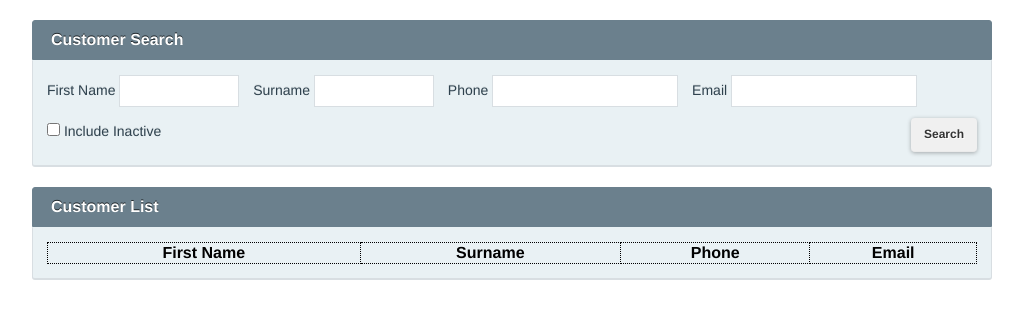
After one commit to RichardWuTry/herb, a PHP site: page /DbName/Tpl/Customer/search.html in a window 1280 px wide. The commit adds this page. Shown: the top 319 px of the page, without its empty margins (128-1151 px from the left). Run offline with PHP 8.4, Linux system fonts and the light colour scheme; lists and menus that the app fills with data are empty; some libraries are stand-ins or nearby versions.

Commit message:
add Customer Search module

```diff
--- a/Public/css/common.css
+++ b/Public/css/common.css
@@ -67,3 +67,11 @@ a {
 	left:0;
 	top:0;
 }
+
+.float_right {
+	float: right;
+}
+
+.float_left {
+	float: left;
+}
--- /dev/null
+++ b/Public/css/panel.css
@@ -0,0 +1,73 @@
+.panel_wrapper {
+	margin: 20px auto;
+}
+
+.panel_wrapper h1, .panel_wrapper h2, .panel_wrapper h3 {
+	border-color: #6b808d;
+	background-color: #6b808d;
+	border-radius: 3px 3px 0 0;
+	border-style: solid;
+	border-width: 1px;
+	color: #FFFFFF;
+	font-size: 16px;
+	font-weight: bold;
+	margin: 0;
+	padding: 8px 18px;
+	text-shadow: 0 -1px 0 rgba(0, 0, 0, 0.7);
+}
+
+.panel_wrapper .panelbody {
+	background-color: #E9F1F4;
+	border-color: #E9F1F4 #D8DEE2 #D8DEE2;
+	border-radius: 0 0 3px 3px;
+	border-style: solid;
+	border-width: 1px 1px 2px;
+	overflow: hidden;
+	padding: 1em;
+}
+
+.panelbody .ctrl {
+	margin-top: 10px;
+}
+
+.panel_wrapper label {
+	color: #2F424E;
+	cursor: text;
+	display: inline-block;
+	text-shadow: 0 -1px 0 rgba(100, 100, 100, 0.1);
+}
+
+.panel_wrapper input.text {
+	border: 1px solid #D8DEE2;
+	padding: 5px;
+}
+
+.panel_wrapper .btn {
+	background-color: #F0F0F0;
+	border-color: #EBEBEB;
+	border-radius: 4px 4px 4px 4px;
+	border-style: none none solid;
+	border-width: medium medium 1px;
+	box-shadow: 0 1px 4px rgba(0, 0, 0, 0.3);
+	color: #333333;
+	cursor: pointer;
+	font-size: 12px;
+	font-weight: bold;
+	height: 34px;
+	margin-left: 1px;
+	overflow: visible;
+	padding: 0 13px;
+	position: relative;
+	text-shadow: 1px 1px 0 #FFFFFF;
+	top: 1px;
+}
+
+.panelbody table {
+	width: 100%;
+	border-collapse: collapse;
+}
+
+.panelbody th, .panelbody td {
+	border-style: dotted;
+	border-width: 1px;
+}
--- /dev/null
+++ b/Tpl/Customer/search.html
@@ -0,0 +1,96 @@
+<include file="./Tpl/Public/headstart.html" />
+<title>Create New Customer</title>
+<link rel="stylesheet" href="__PUBLIC__/css/common.css" />
+<link rel="stylesheet" href="__PUBLIC__/css/panel.css" />
+<link rel="stylesheet" href="__PUBLIC__/css/head_panel.TopRightBtn.css" />
+<style>
+	header, #wrapper {
+		margin: 0 auto;
+		width: 960px;
+	}
+
+	header {
+		padding-bottom: 30px;
+	}
+
+	#wrapper {
+		clear: both;
+	}
+</style>
+<script src="http://code.jquery.com/jquery-1.7.2.min.js"></script>
+<script src="http://malsup.github.com/jquery.form.js"></script>
+<script src="__PUBLIC__/javascript/InputValidate.js"></script>
+<script src="__PUBLIC__/javascript/jqTools.js"></script>
+<script>
+	var msg;
+
+	$(function(){
+		msg = $('#topSlideMsg');
+
+		$('#search_customer_form').ajaxForm({
+			success: showResponse,
+			dataType: 'json'
+		});
+	});
+
+	function showResponse(data) {
+		if (data.status == 1) {
+			window.location = "__APP__/Recipe/add/id/" + data.info;
+		} else {
+			slideBox(msg.text(data.info), 2000, 'red');
+		}
+	}
+</script>
+<include file="./Tpl/Public/headend_bodystart_banner.html" />
+<div id="wrapper">
+	<div id="topSlideMsg"></div>
+	<div class="panel_wrapper">
+		<form method="post" action="__URL__/searchCustomer" id="search_customer_form">
+			<h1>Customer Search</h1>
+			<div class="panelbody">
+				<div class="main">
+					<label for="Firstname">
+						First Name
+						<input id="Firstname" class="text" type="text" tabindex="1" style="width:120px; margin-right:10px;" name="firstname">
+					</label>
+					<label for="Surname">
+						Surname
+						<input id="Surname" class="text" type="text" value="" tabindex="2" style="width:120px; margin-right:10px;" name="surname">
+					</label>
+					<label for="phone">
+						Phone
+						<input id="phone" class="text" type="text" value="" tabindex="3" style="width:186px; margin-right:10px;" name="phone">
+					</label>
+					<label for="email">
+						Email
+						<input id="email" class="text" type="text" value="" tabindex="4" style="width:186px;" name="email">
+					</label>
+				</div>
+				<div class="ctrl">
+					<label class="float_left" style="margin-top:5px;">
+						<input type="checkbox" name="include_inactive" value="1" tabindex="5"/>
+						Include Inactive
+					</label>
+					<label class="float_right">
+						<input type="submit" value="Search" tabindex="5" name="commit" class="btn" />
+					</label>
+				</div>
+			</div>
+		</form>
+	</div>
+	<div class="panel_wrapper">
+		<h2>Customer List</h2>
+		<div class="panelbody">
+			<table>
+				<tr>
+					<th class="hide">customer_id</th>
+					<th>First Name</th>
+					<th>Surname</th>
+					<th>Phone</th>
+					<th>Email</th>
+				</tr>
+			</table>
+		</div>
+	</div>
+</div>
+<include file="./Tpl/Public/footer_bodyend.html" />
```
Also changed, not shown: Lib/Action/CustomerAction.class.php (+49 -4 lines).
